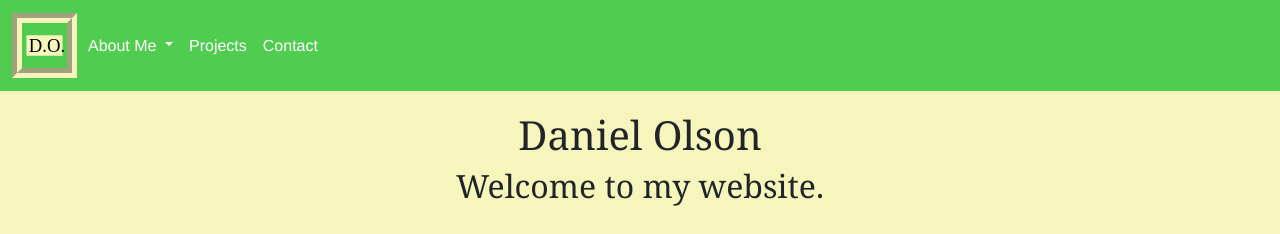
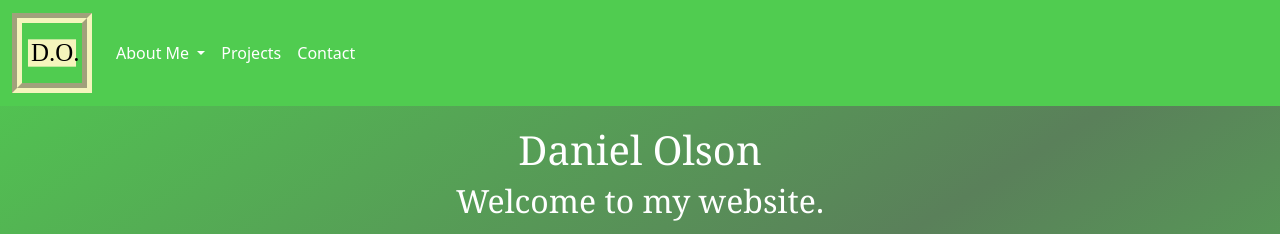
Before and after one commit to olson-dj/website, a plain HTML site: page index.html in a window 1280 px wide. Shown: the top 234 px of the page. Drawn offline with Linux system fonts and the light colour scheme; grey boxes are pictures that could not be loaded.

Commit message:
Changed background color.

```diff
--- a/css/allpages.css
+++ b/css/allpages.css
@@ -1,3 +1,12 @@
+html, body {
+	height: 100%;
+}
+
+body {
+	background-image: linear-gradient(to bottom right, #50CC50, #5a805a, #50CC50);
+	background-size: cover;
+	background-position: center center;
+}
 .footer {
     position: fixed;
     left: 0;
@@ -17,14 +26,8 @@
 	color: white !important;
 }
 
-.content-color {
-	background-color: #f5f5bc;
-}
-body {
-	font-family: Helvetica, sans-serif;
-}
 .logo {
-    width: 125%;
+    width: 80px;
 	border: 10px groove;
 	border-color: #f5f5bc;
 }
--- a/css/main.css
+++ b/css/main.css
@@ -7,6 +7,10 @@
 }
 body h1, body h2, body .card {
 	font-family: "Georgia", serif;
+}
+
+h1, h2 {
+	color: white;
 }
 
 .card {
--- a/index.html
+++ b/index.html
@@ -11,7 +11,7 @@
 	<link href="images/favicon.ico" rel="icon">
 
 </head>
-<body class="content-color">
+<body>
 <div class="container-fluid">
     <div class="row">
             <nav class="navbar navbar-expand-md
```
Also changed, not shown: aboutme.html (+1 -1 lines), contact.html (+1 -1 lines), projects.html (+1 -1 lines), resume.html (+1 -1 lines).
